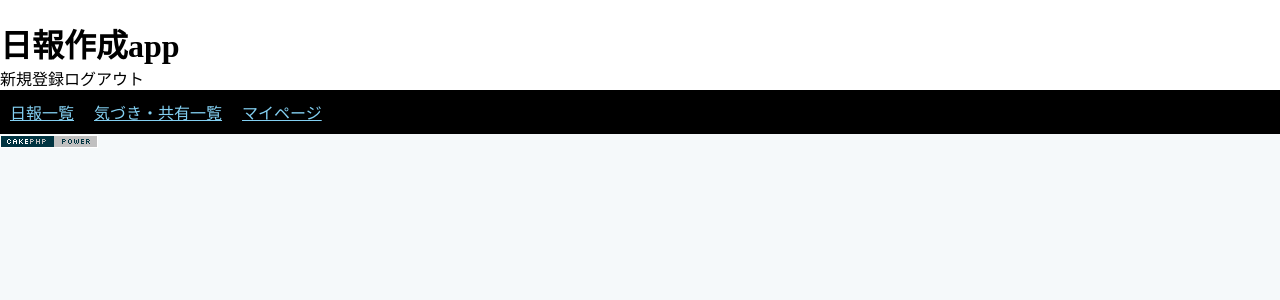
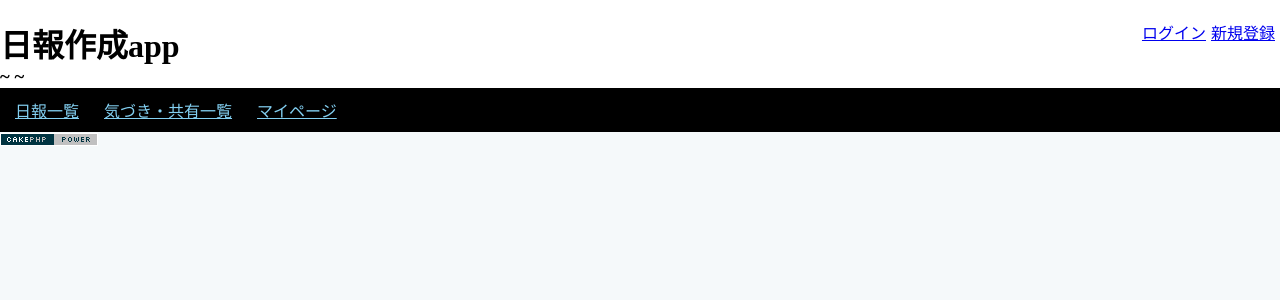
Before and after one commit to TaishiKikuchi/daily_reportapp, a CakePHP app: the page made by app/View/Reports/index.ctp in a window 1280 px wide. Shown: the top 300 px of the page. Run offline with PHP 8.4 and a stand-in for CakePHP, Linux system fonts and the light colour scheme; the template is opened without the code that fills it, so the values that code supplies are empty; some libraries are stand-ins or nearby versions.

Commit message:
[add] headerにlogin,logout,新規登録ボタンを追加

```diff
--- a/app/Config/routes.php
+++ b/app/Config/routes.php
@@ -28,6 +28,7 @@
  */
 	Router::connect('/', array('controller' => 'reports', 'action' => 'index'));
 	Router::connect('/mypage', array('controller' => 'reports', 'action' => 'mypage'));
+	//Router::connect('/view', array('controller' => 'reports', 'action' => 'index'));
 /**
  * ...and connect the rest of 'Pages' controller's urls.
  */
--- a/app/Controller/AppController.php
+++ b/app/Controller/AppController.php
@@ -55,13 +55,13 @@ class AppController extends Controller {
     );
 
     public function isAuthorized($user) {
-        // Admin can access every action
-        if (isset($user['departmentcode']) && $user['departmentcode'] === '3') {
+        // 管理者判別用 今回はまだ作ってないのでログインできてたら全ページアクセス可
+        if (isset($user['departmentcode']) && $user['departmentcode'] != '10') {
             return true;
         }
 
         // デフォルトは拒否
-        return true;
+        return false;
     }
 
     public function beforeFilter() {
--- a/app/Controller/UsersController.php
+++ b/app/Controller/UsersController.php
@@ -6,7 +6,7 @@ class UsersController extends AppController {
 
     public function beforeFilter() {
         parent::beforeFilter();
-        $this->Auth->allow('add', 'logout','ajax', 'edit','mypage');
+        $this->Auth->allow('index', 'logout','add');
     }
 
     public function index() {
@@ -75,7 +75,7 @@ class UsersController extends AppController {
     public function login() {
         if ($this->request->is('post')) {
             if ($this->Auth->login()) {
-                $this->redirect($this->Auth->redirect());
+                $this->redirect($this->Auth->redirect(array('controller' => 'reports','action' => 'index')));
             } else {
                 $this->Session->setFlash(__('Invalid username or password, try again'));
             }
--- a/app/View/Elements/header.ctp
+++ b/app/View/Elements/header.ctp
@@ -1,20 +1,23 @@
 <?php echo $this->Html->css('header_style'); ?>
 <header>
-	<h1>日報作成app</h1>
+    <div id='loginstu'>
     <?php
     if ($auth) {
         echo 'ログインユーザ' . $auth['username'];
-        echo 'ログアウト';
+        echo $this->Html->link('ログアウト', array('controller' => 'users','action' => 'logout', 'class' => 'usermanager'));
     } else {
-        echo '新規登録';
-        echo 'ログアウト';
-    }
-    ?>
+        echo $this->Html->link('ログイン', array('controller' => 'users','action' => 'login', 'class' => 'usermanager'));
+        echo $this->Html->link('新規登録', array('controller' => 'users','action' => 'add', 'class' => 'usermanager'));
+    } ?>
+    </div>
+
+    <h1>日報作成app</h1>
+    <h3>~ <?php echo $subtitle ?> ~</h3>
     <nav>
         <ul class="container">
-            <li class="item"><a href="./reports/index">日報一覧</a></li>
-            <li class="item"><a href="./shares/index">気づき・共有一覧</a></li>
-            <li class="item"><a href="./reports/mypage">マイページ</a></li>
+            <li class="item"><a href="/daily_reportapp/reports/index">日報一覧</a></li>
+            <li class="item"><a href="/daily_reportapp/reports/index">気づき・共有一覧</a></li>
+            <li class="item"><a href="/daily_reportapp/reports/mypage">マイページ</a></li>
         </ul>
     </nav>
 </header>
--- a/app/View/Layouts/default.ctp
+++ b/app/View/Layouts/default.ctp
@@ -26,6 +26,7 @@ $cakeDescription = __d('cake_dev', 'CakePHP: the rapid development php framework
 	<title>
 		<?php echo '日報作成アプリ' ?>
 	</title>
+	<meta name="viewport" content="width=device-width">
 	<?php
 		echo $this->Html->meta('icon');
 		//echo $this->Html->css('cake.generic');
--- a/app/View/Reports/mypage.ctp
+++ b/app/View/Reports/mypage.ctp
@@ -1,6 +1,5 @@
+<?php echo $this->element('header'); ?>
 <h1><?php echo $auth['username'] ?> mypage</h1>
-
-<h2>本日の日報</h2>
 <?php
 echo $this->Form->create('Report');
 echo $this->Form->input('title', array('default' => $report['Report']['title'], 'div' => false));
--- a/app/webroot/css/header_style.css
+++ b/app/webroot/css/header_style.css
@@ -2,6 +2,15 @@
 header {
     background-color: #fff;
     padding-top: 20px;
+}
+
+#loginstu  {
+    margin-right: 5px;
+    float:right;
+}
+
+header a  {
+    margin-left: 5px;
 }
 
 nav {
--- a/app/webroot/css/index_style.css
+++ b/app/webroot/css/index_style.css
@@ -23,6 +23,3 @@ body {
     margin: 5px;
     padding: 5px;
 }
-
-.report_item {
-}
```
Also changed, not shown: app/Controller/ReportsController.php (+7 -2 lines).
